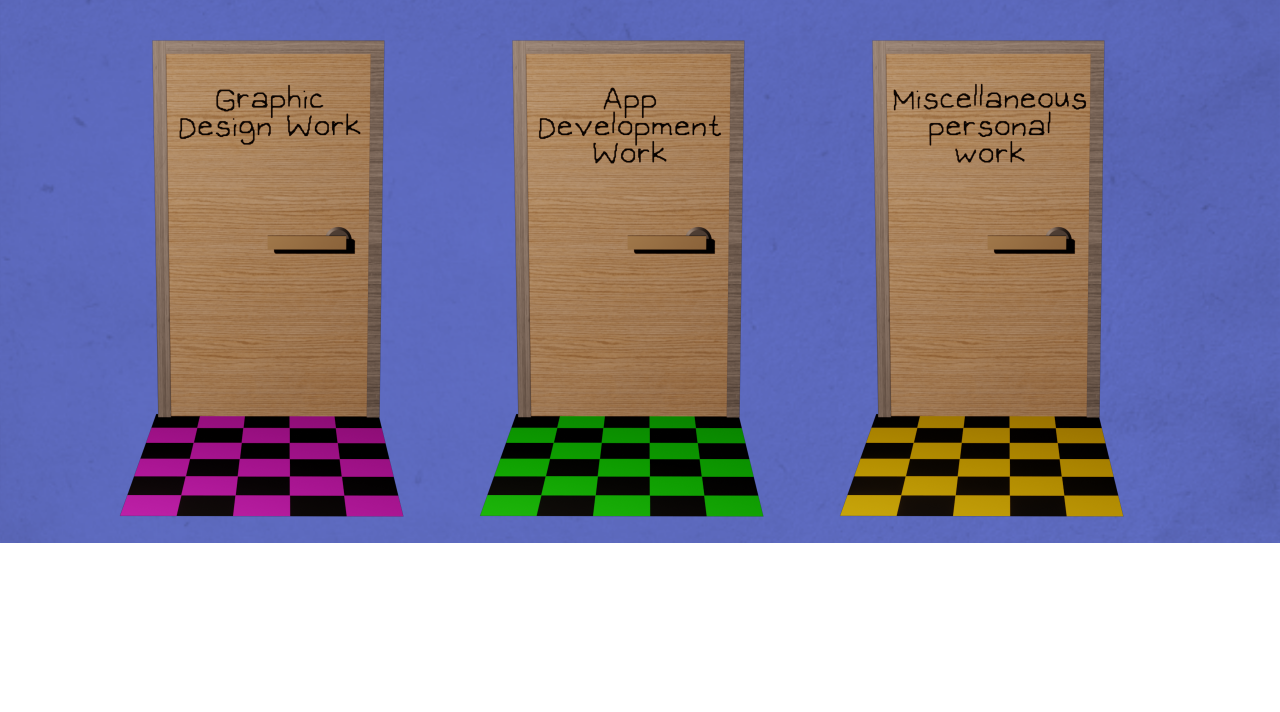
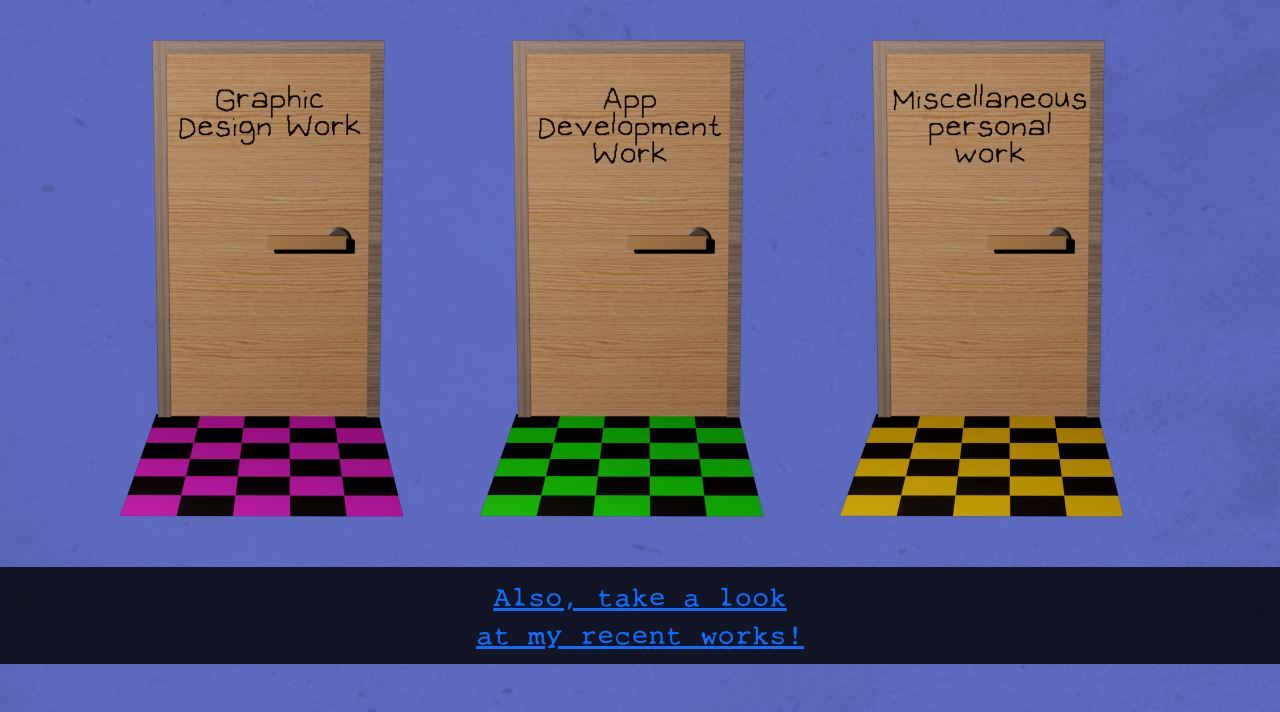
Before and after one commit to ChongJingWei/22024709portfolio, a plain HTML site: page portfolio.html in a window 1280 px wide. Shown: the part 901-1613 px from the top of the page. Before the commit the page ends 1444 px from the top, so only its background shows below. Drawn offline with nearby package versions, Linux system fonts and the light colour scheme; a web font is replaced by a local one.

Commit message:
Style error

```diff
--- a/portfolio.html
+++ b/portfolio.html
@@ -147,7 +147,8 @@ nav {
     </div>
      </a>
 </div>
-
-
+  <br>
+        <a href="recent_work.html"><h2 class="Stalker2Text" style="text-align: center; display: block; margin: 0 auto; background-color: rgba(0, 0, 0, 0.8); padding: 10px;">Also, take a look<br>at my recent works!</h2></a>
+        <br><br>
     </body>
 </html>
```
Also changed, not shown: contact.html (+3 -0 lines), homepage.html (+1 -1 lines), recent_work.html (+1 -1 lines).
